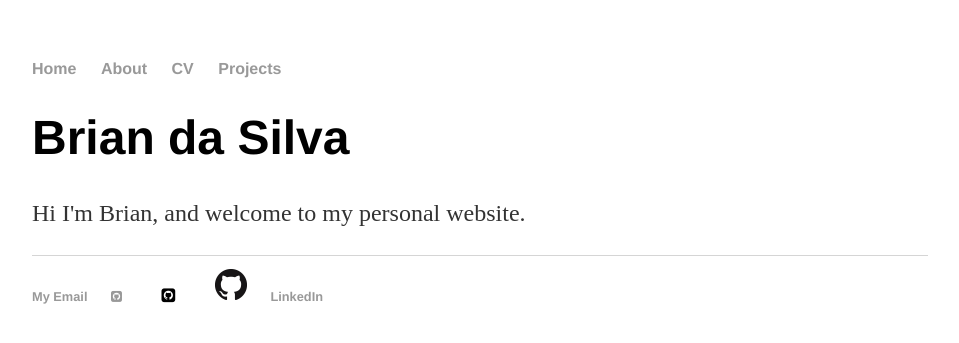
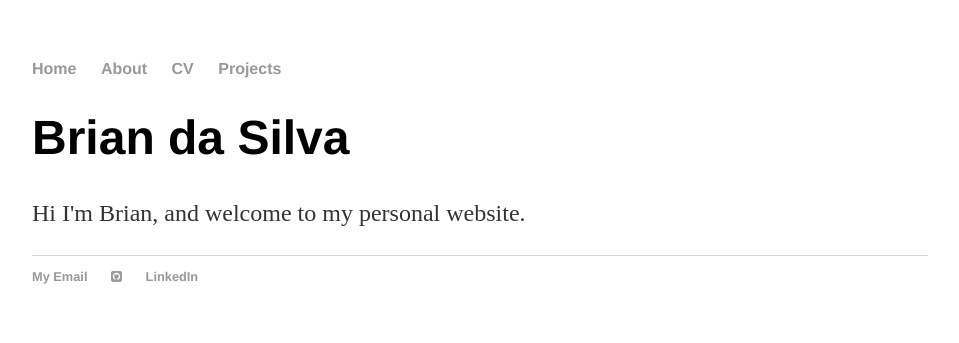
Before and after one commit to br1317/br1317.github.io, a Jekyll site: the page built from index.html, in a window 1280 px wide. Shown: the top 343 px of the page, without its empty margins (160-1119 px from the left). Built offline with Jekyll 4.4.1, drawn with Linux system fonts in a browser that asks for light colours.

Commit message:
Re Doing Footer

```diff
--- a/_layouts/default.html
+++ b/_layouts/default.html
@@ -23,12 +23,9 @@
 			<footer>
 	    		<ul>
         		<li><a href="mailto:bdasilva641@gmail.com">My Email</a></li>
-				<li><a href="https://github.com/briandasilva" class="fa fa-github-square"></a></li>
-			<li><button class="btn" onclick="location.href='https://github.com/briandasilva'" value="Visit my Github profile."><i class="fa fa-github-square" aria-hidden="true"></i></button>
-        		<li><a href="https://github.com/briandasilva">
-				<img src = "img/icon/GitHub/GitHub-Mark-32px.png" alt="GitHub"></a></li>
-			      <li><a href="https://www.linkedin.com/in/brian-da-silva/">LinkedIn</a></li>
-				</ul>
+			<li><a href="https://github.com/briandasilva" class="fa fa-github-square"></a></li>
+			<li><a href="https://www.linkedin.com/in/brian-da-silva/">LinkedIn</a></li>
+			</ul>
 			</footer>
 		</body>
 	</html>
```
